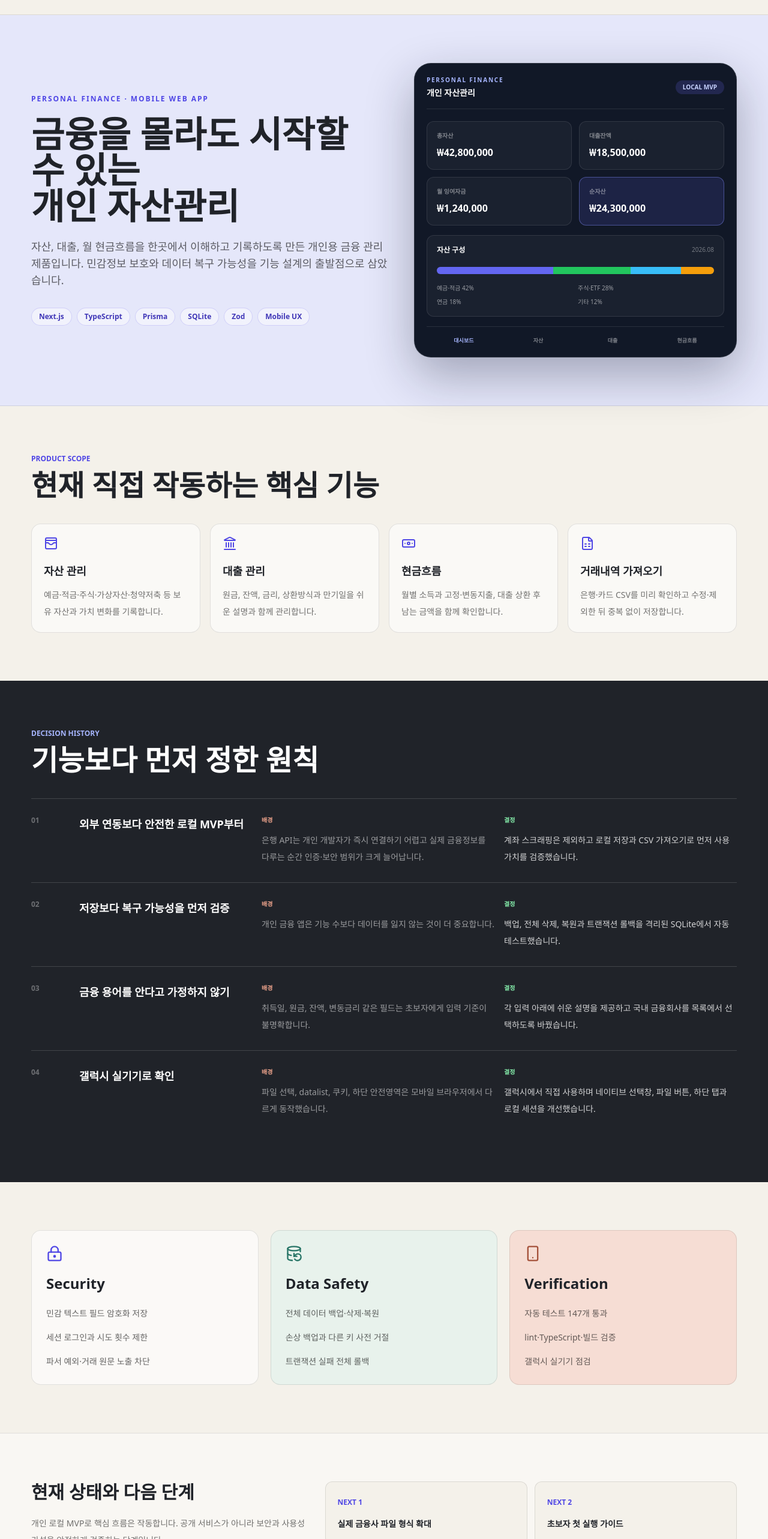
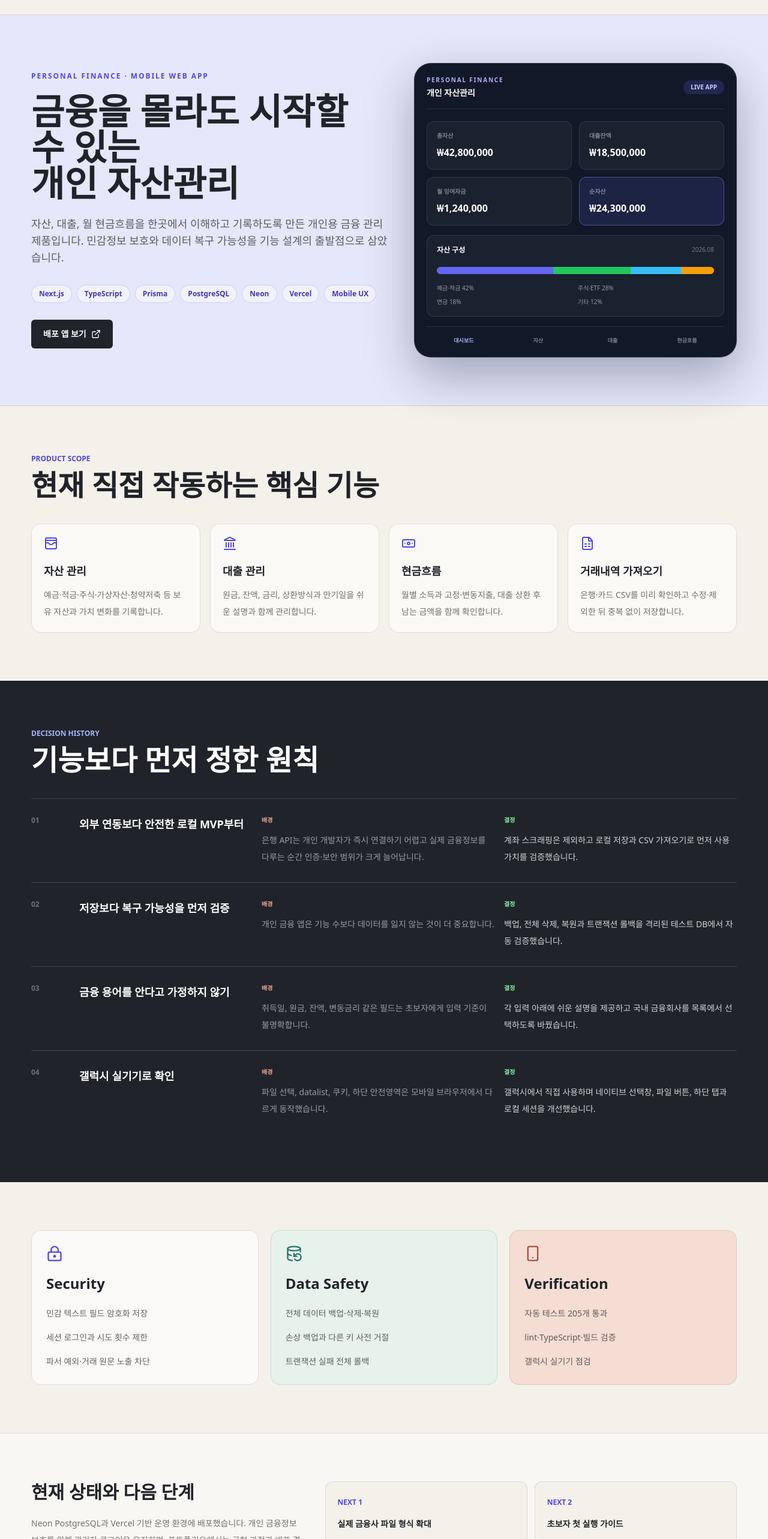
Before and after one commit to KimPooh/portfolio-site, a Next.js app: page /projects/personal-finance-manager in a window 1280 px wide. Shown: the part 40-2606 px from the top of the page at 60% size. Built offline with nearby package versions, Linux system fonts and the light colour scheme.

Commit message:
feat: link deployed finance app

```diff
--- a/app/projects/personal-finance-manager/page.tsx
+++ b/app/projects/personal-finance-manager/page.tsx
@@ -3,6 +3,7 @@ import {
   ArrowLeft,
   Banknote,
   DatabaseBackup,
+  ExternalLink,
   FileSpreadsheet,
   Landmark,
   LockKeyhole,
@@ -19,7 +20,7 @@ const features = [
 
 const decisions = [
   ["외부 연동보다 안전한 로컬 MVP부터", "은행 API는 개인 개발자가 즉시 연결하기 어렵고 실제 금융정보를 다루는 순간 인증·보안 범위가 크게 늘어납니다.", "계좌 스크래핑은 제외하고 로컬 저장과 CSV 가져오기로 먼저 사용 가치를 검증했습니다."],
-  ["저장보다 복구 가능성을 먼저 검증", "개인 금융 앱은 기능 수보다 데이터를 잃지 않는 것이 더 중요합니다.", "백업, 전체 삭제, 복원과 트랜잭션 롤백을 격리된 SQLite에서 자동 테스트했습니다."],
+  ["저장보다 복구 가능성을 먼저 검증", "개인 금융 앱은 기능 수보다 데이터를 잃지 않는 것이 더 중요합니다.", "백업, 전체 삭제, 복원과 트랜잭션 롤백을 격리된 테스트 DB에서 자동 검증했습니다."],
   ["금융 용어를 안다고 가정하지 않기", "취득일, 원금, 잔액, 변동금리 같은 필드는 초보자에게 입력 기준이 불명확합니다.", "각 입력 아래에 쉬운 설명을 제공하고 국내 금융회사를 목록에서 선택하도록 바꿨습니다."],
   ["갤럭시 실기기로 확인", "파일 선택, datalist, 쿠키, 하단 안전영역은 모바일 브라우저에서 다르게 동작했습니다.", "갤럭시에서 직접 사용하며 네이티브 선택창, 파일 버튼, 하단 탭과 로컬 세션을 개선했습니다."]
 ] as const;
@@ -29,7 +30,7 @@ function ProductPreview() {
     <div className="overflow-hidden rounded-[1.75rem] border border-white/15 bg-[#111827] p-5 text-white shadow-[0_30px_80px_rgb(15_23_42/0.32)]">
       <div className="flex items-center justify-between border-b border-white/10 pb-4">
         <div><p className="text-[10px] font-black tracking-[0.18em] text-[#A5B4FC]">PERSONAL FINANCE</p><p className="mt-1 text-sm font-black">개인 자산관리</p></div>
-        <span className="rounded-full bg-[#6366F1]/20 px-3 py-1 text-[10px] font-black text-[#C7D2FE]">LOCAL MVP</span>
+        <span className="rounded-full bg-[#6366F1]/20 px-3 py-1 text-[10px] font-black text-[#C7D2FE]">LIVE APP</span>
       </div>
       <div className="mt-5 grid grid-cols-2 gap-3">
         {[["총자산", "₩42,800,000"], ["대출잔액", "₩18,500,000"], ["월 잉여자금", "₩1,240,000"], ["순자산", "₩24,300,000"]].map(([label, value], index) => (
@@ -64,7 +65,10 @@ export default function PersonalFinanceManagerPage() {
             <p className="text-xs font-black tracking-[0.16em] text-[#4F46E5]">PERSONAL FINANCE · MOBILE WEB APP</p>
             <h1 className="mt-5 text-4xl font-black leading-[1.12] [word-break:keep-all] sm:text-6xl">금융을 몰라도 시작할 수 있는<br />개인 자산관리</h1>
             <p className="mt-6 max-w-2xl text-base leading-8 text-black/60 sm:text-lg">자산, 대출, 월 현금흐름을 한곳에서 이해하고 기록하도록 만든 개인용 금융 관리 제품입니다. 민감정보 보호와 데이터 복구 가능성을 기능 설계의 출발점으로 삼았습니다.</p>
-            <div className="mt-8 flex flex-wrap gap-2">{["Next.js", "TypeScript", "Prisma", "SQLite", "Zod", "Mobile UX"].map((tag) => <span key={tag} className="rounded-full border border-[#4F46E5]/20 bg-white/45 px-3 py-1.5 text-xs font-bold text-[#4138B8]">{tag}</span>)}</div>
+            <div className="mt-8 flex flex-wrap gap-2">{["Next.js", "TypeScript", "Prisma", "PostgreSQL", "Neon", "Vercel", "Mobile UX"].map((tag) => <span key={tag} className="rounded-full border border-[#4F46E5]/20 bg-white/45 px-3 py-1.5 text-xs font-bold text-[#4138B8]">{tag}</span>)}</div>
+            <a href="https://personal-finance-manager-roan.vercel.app/login" target="_blank" rel="noreferrer" className="mt-7 inline-flex min-h-12 items-center gap-2 rounded-md bg-[#202329] px-5 text-sm font-black text-white transition hover:-translate-y-0.5">
+              배포 앱 보기 <ExternalLink className="h-4 w-4" aria-hidden="true" />
+            </a>
           </div>
           <ProductPreview />
         </div>
@@ -95,13 +99,13 @@ export default function PersonalFinanceManagerPage() {
         <div className="mx-auto grid max-w-[1240px] gap-5 px-5 sm:px-8 lg:grid-cols-3">
           <article className="rounded-2xl border border-black/10 bg-white/60 p-6"><LockKeyhole className="h-7 w-7 text-[#4F46E5]" /><h2 className="mt-5 text-2xl font-black">Security</h2><ul className="mt-5 space-y-3 text-sm leading-7 text-black/60"><li>민감 텍스트 필드 암호화 저장</li><li>세션 로그인과 시도 횟수 제한</li><li>파서 예외·거래 원문 노출 차단</li></ul></article>
           <article className="rounded-2xl border border-black/10 bg-[#E8F2EC] p-6"><DatabaseBackup className="h-7 w-7 text-[#287567]" /><h2 className="mt-5 text-2xl font-black">Data Safety</h2><ul className="mt-5 space-y-3 text-sm leading-7 text-black/60"><li>전체 데이터 백업·삭제·복원</li><li>손상 백업과 다른 키 사전 거절</li><li>트랜잭션 실패 전체 롤백</li></ul></article>
-          <article className="rounded-2xl border border-black/10 bg-[#F6DDD4] p-6"><Smartphone className="h-7 w-7 text-[#A4513A]" /><h2 className="mt-5 text-2xl font-black">Verification</h2><ul className="mt-5 space-y-3 text-sm leading-7 text-black/60"><li>자동 테스트 147개 통과</li><li>lint·TypeScript·빌드 검증</li><li>갤럭시 실기기 점검</li></ul></article>
+          <article className="rounded-2xl border border-black/10 bg-[#F6DDD4] p-6"><Smartphone className="h-7 w-7 text-[#A4513A]" /><h2 className="mt-5 text-2xl font-black">Verification</h2><ul className="mt-5 space-y-3 text-sm leading-7 text-black/60"><li>자동 테스트 205개 통과</li><li>lint·TypeScript·빌드 검증</li><li>갤럭시 실기기 점검</li></ul></article>
         </div>
       </section>
 
       <section className="border-t border-black/10 bg-white/40 py-16 sm:py-20">
         <div className="mx-auto grid max-w-[1240px] gap-8 px-5 sm:px-8 lg:grid-cols-[0.8fr_1.2fr]">
-          <div><h2 className="text-3xl font-black">현재 상태와 다음 단계</h2><p className="mt-5 text-sm leading-7 text-black/55">개인 로컬 MVP로 핵심 흐름은 작동합니다. 공개 서비스가 아니라 보안과 사용성 가설을 안전하게 검증하는 단계입니다.</p></div>
+          <div><h2 className="text-3xl font-black">현재 상태와 다음 단계</h2><p className="mt-5 text-sm leading-7 text-black/55">Neon PostgreSQL과 Vercel 기반 운영 환경에 배포했습니다. 개인 금융정보 보호를 위해 관리자 로그인은 유지하며, 포트폴리오에서는 구현 과정과 배포 결과를 공개합니다.</p></div>
           <div className="grid gap-3 sm:grid-cols-2">{["실제 금융사 파일 형식 확대", "초보자 첫 실행 가이드", "PWA 또는 안전한 배포 환경", "공식 금융 API 연동 검토"].map((item, index) => <div key={item} className="rounded-xl border border-black/10 bg-[#F4F1EA] p-5"><span className="text-xs font-black text-[#4F46E5]">NEXT {index + 1}</span><p className="mt-3 text-sm font-bold leading-7">{item}</p></div>)}</div>
         </div>
       </section>
--- a/components/TargetedPortfolio.tsx
+++ b/components/TargetedPortfolio.tsx
@@ -38,6 +38,7 @@ const languageCopy = {
     projectsTitle: "만든 것들",
     detailButton: "자세히",
     appButton: "앱 실행",
+    liveButton: "배포 앱",
     repositoryButton: "GitHub",
     processButton: "제작 과정",
     projectsBody: "문제를 정의하고, 데이터를 다루고, 화면과 API로 연결한 과정을 프로젝트별로 정리했습니다.",
@@ -69,6 +70,7 @@ const languageCopy = {
     projectsTitle: "Built Work",
     detailButton: "Details",
     appButton: "Open App",
+    liveButton: "Live App",
     repositoryButton: "GitHub",
     processButton: "Build Process",
     projectsBody: "Each project shows how I framed a problem, worked with data, and connected the result to an interface or API.",
@@ -126,6 +128,7 @@ const projectCards = [
     },
     points: { kr: ["암호화 저장", "백업·복원", "CSV 중복 방지", "갤럭시 실기기 검증"], en: ["Encrypted storage", "Backup & restore", "CSV deduplication", "Galaxy device QA"] },
     href: "/projects/personal-finance-manager",
+    liveHref: "https://personal-finance-manager-roan.vercel.app/login",
     repository: null,
     processHref: null,
     color: "bg-[#E5E7FA]",
@@ -564,6 +567,11 @@ export function TargetedPortfolio({ profile, projects }: TargetedPortfolioProps)
                     <Link href={project.href} className="inline-flex min-h-11 items-center gap-3 rounded-md bg-[#1A1B20] px-4 text-sm font-black text-white transition hover:-translate-y-0.5">
                       {project.processHref ? copy.appButton : copy.detailButton}<span aria-hidden="true">↗</span>
                     </Link>
+                    {"liveHref" in project && project.liveHref ? (
+                      <a href={project.liveHref} target="_blank" rel="noreferrer" className="inline-flex min-h-11 items-center gap-3 rounded-md border border-[#6C5A8F] bg-[#E5DCF3] px-4 text-sm font-black text-[#4F3F72] transition hover:-translate-y-0.5 hover:bg-[#D5C8EA]">
+                        {copy.liveButton}<span aria-hidden="true">↗</span>
+                      </a>
+                    ) : null}
                     {project.repository ? (
                       <a href={project.repository} target="_blank" rel="noreferrer" className="inline-flex min-h-11 items-center gap-3 rounded-md border border-[#9F988D] px-4 text-sm font-black transition hover:-translate-y-0.5 hover:border-[#6C5A8F] hover:text-[#6C5A8F]">
                         {copy.repositoryButton}<span aria-hidden="true">↗</span>
--- a/data/projects.ts
+++ b/data/projects.ts
@@ -9,8 +9,8 @@ export const projects: Project[] = [
     description:
       "금융을 잘 모르는 사용자도 자산·대출·현금흐름을 이해하고 기록할 수 있도록 만든 모바일 중심 개인 금융 관리 앱입니다.",
     outcome:
-      "암호화 저장, 백업·복원, 중복 방지 CSV 가져오기, 대출 상환계획과 모바일 실기기 검증까지 갖춘 로컬 MVP를 구현했습니다.",
-    tags: ["Next.js", "TypeScript", "Prisma", "SQLite", "Security", "Mobile UX"],
+      "암호화 저장, 백업·복원, 중복 방지 CSV 가져오기와 모바일 검증을 거쳐 Neon PostgreSQL·Vercel 운영 환경에 배포했습니다.",
+    tags: ["Next.js", "TypeScript", "Prisma", "PostgreSQL", "Neon", "Vercel", "Security", "Mobile UX"],
     detailHref: "/projects/personal-finance-manager",
     featured: true,
     summaryCards: [
@@ -35,7 +35,7 @@ export const projects: Project[] = [
         items: [
           "민감 필드 암호화와 로그인 시도 제한 적용",
           "백업 → 전체 삭제 → 복원 시나리오 자동 검증",
-          "147개 자동 테스트와 갤럭시 실기기 점검"
+          "205개 자동 테스트와 갤럭시 실기기 점검"
         ]
       }
     ]
```
